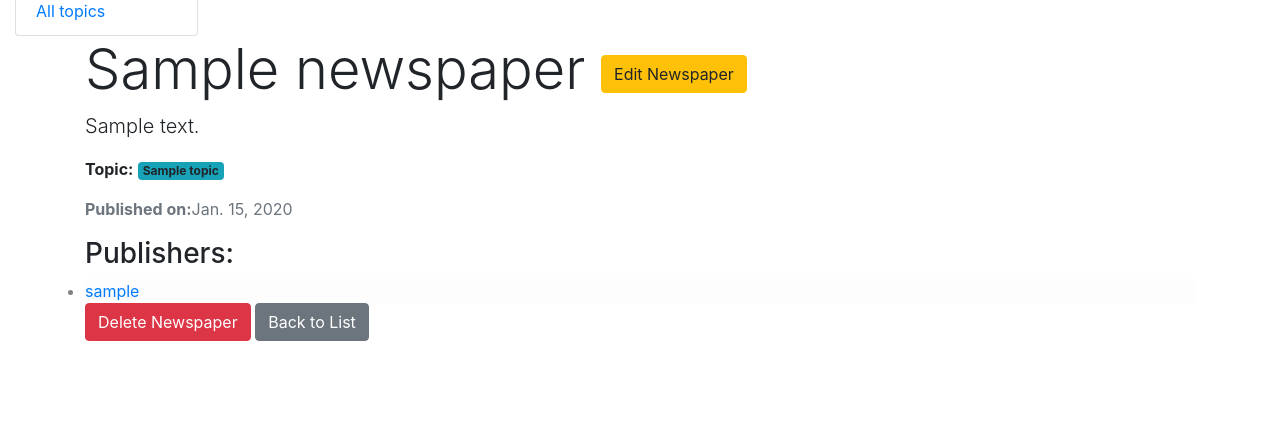
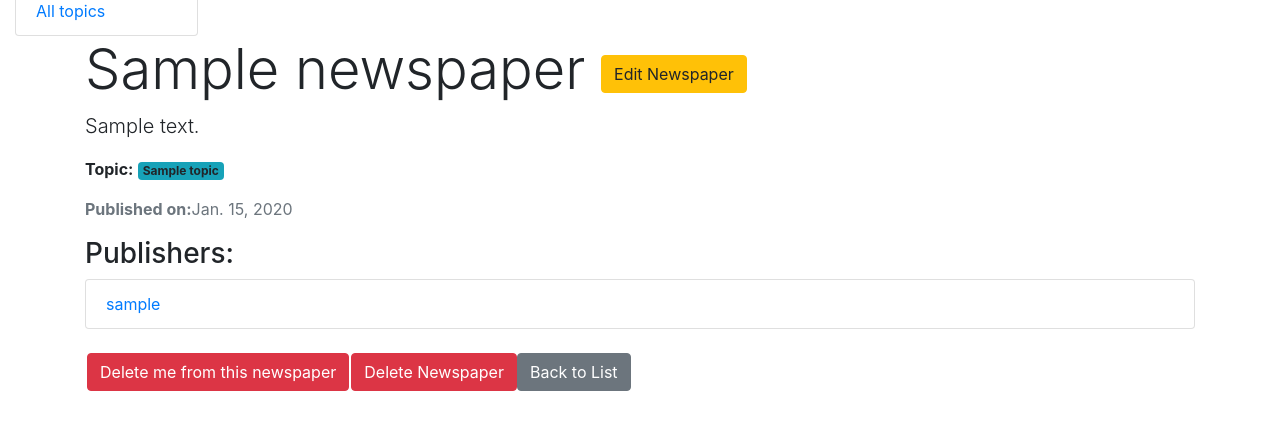
Before and after one commit to Koliesnichenko/universal-press-agency, a Django app: page /newspapers/1/ in a window 1280 px wide. Shown: the part 319-749 px from the top of the page. Run offline with Django 5.2, Linux system fonts and the light colour scheme; a user stored in the database is signed in; tables that the repository leaves empty hold one stand-in row (values such as "Sample post").

Commit message:
fix: correct toggle logic for assigning redactor to newspaper

```diff
--- a/agency/urls.py
+++ b/agency/urls.py
@@ -16,6 +16,7 @@
     RedactorYearOfExperienceUpdateView,
     RedactorDeleteView,
     NewspaperDetailView,
+    toggle_assign_to_newspaper,
 )
 
 urlpatterns = [
@@ -66,6 +67,11 @@
         name="newspaper-detail",
     ),
     path(
+        "newspaper/<int:pk>/toggle-assign/",
+        toggle_assign_to_newspaper,
+        name="newspaper-toggle-assign",
+    ),
+    path(
         "redactors/",
         RedactorListView.as_view(),
         name="redactor-list",
--- a/agency/views.py
+++ b/agency/views.py
@@ -165,10 +165,11 @@
 @login_required
 def toggle_assign_to_newspaper(request, pk):
     redactor = Redactor.objects.get(id=request.user.id)
-    if (
-        Newspaper.objects.filter(id=pk) in redactor.newspapers.all()
-    ):
-        redactor.newspapers.remove(pk)
+    newspaper = Newspaper.objects.get(id=pk)
+
+    if newspaper in redactor.newspapers.all():
+        redactor.newspapers.remove(newspaper)
     else:
-        redactor.newspapers.remove(pk)
-    return HttpResponseRedirect(reverse_lazy("agency:newspaper-detail"))
+        redactor.newspapers.add(newspaper)
+
+    return HttpResponseRedirect(reverse_lazy("agency:newspaper-detail", kwargs={"pk": pk}))
--- a/templates/agency/newspaper_detail.html
+++ b/templates/agency/newspaper_detail.html
@@ -10,17 +10,30 @@
   <p class="text-muted"><strong>Published on:</strong>{{ newspaper.published_date }}</p>
 
   <h3>Publishers:</h3>
-  <ul class="list-group">
+  <ul class="list-group mb-4">
     {% for redactor in newspaper.publishers.all %}
-      <li class="list-group-item-light">
+      <li class="list-group-item">
         <a href="{% url 'agency:redactor-detail' pk=redactor.id %}">
           {{ redactor.username }}
         </a>
       </li>
-    {% empty %}
-      <p>No publishers assigned to this newspaper.</p>
+      {% empty %}
+      <li class="list-group-item text-muted">No published assigned to this newspaper.</li>
     {% endfor %}
   </ul>
-  <a href="{% url 'agency:newspaper-delete' pk=newspaper.id %}" class="btn btn-danger">Delete Newspaper</a>
-  <a href="{% url 'agency:newspaper-list' %}" class="btn btn-secondary">Back to List</a>
+
+  <div class="d-flex gap-2 mb-4">
+    {% if user in newspaper.publishers.all %}
+      <a href="{% url 'agency:newspaper-toggle-assign' pk=newspaper.id %}" class="btn btn-danger link-to-page">
+        Delete me from this newspaper
+      </a>
+    {% else %}
+      <a href="{% url 'agency:newspaper-toggle-assign' pk=newspaper.id %}" class="btn btn-success link-to-page">
+        Assign me to this newspaper
+      </a>
+    {% endif %}
+
+    <a href="{% url 'agency:newspaper-delete' pk=newspaper.id %}" class="btn btn-danger">Delete Newspaper</a>
+    <a href="{% url 'agency:newspaper-list' %}" class="btn btn-secondary">Back to List</a>
+  </div>
 {% endblock %}
```
